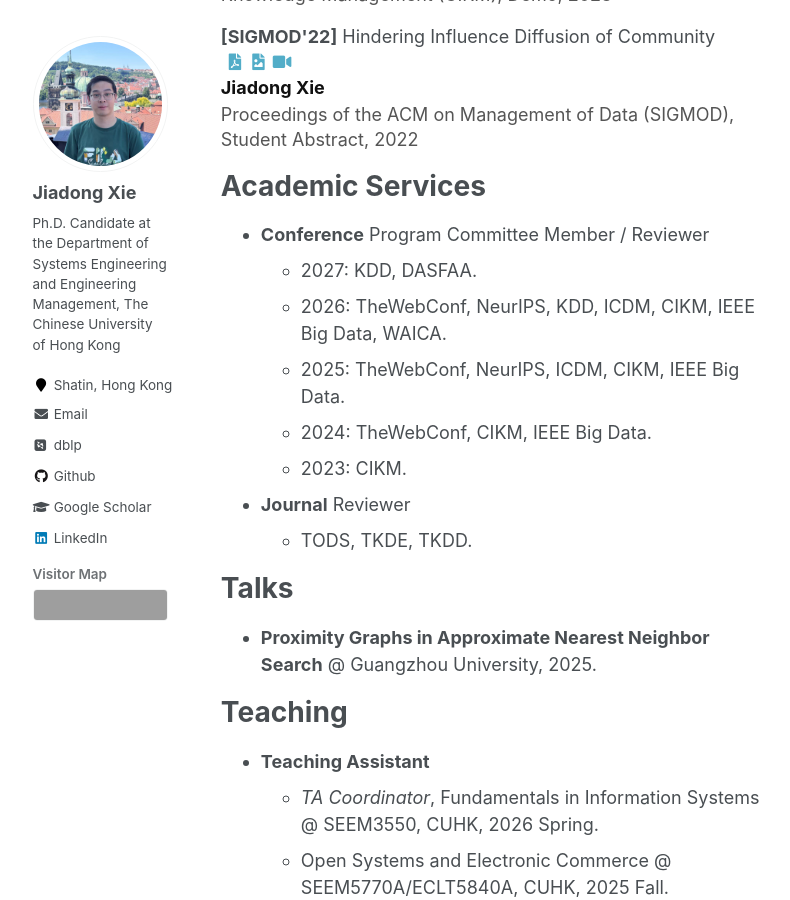
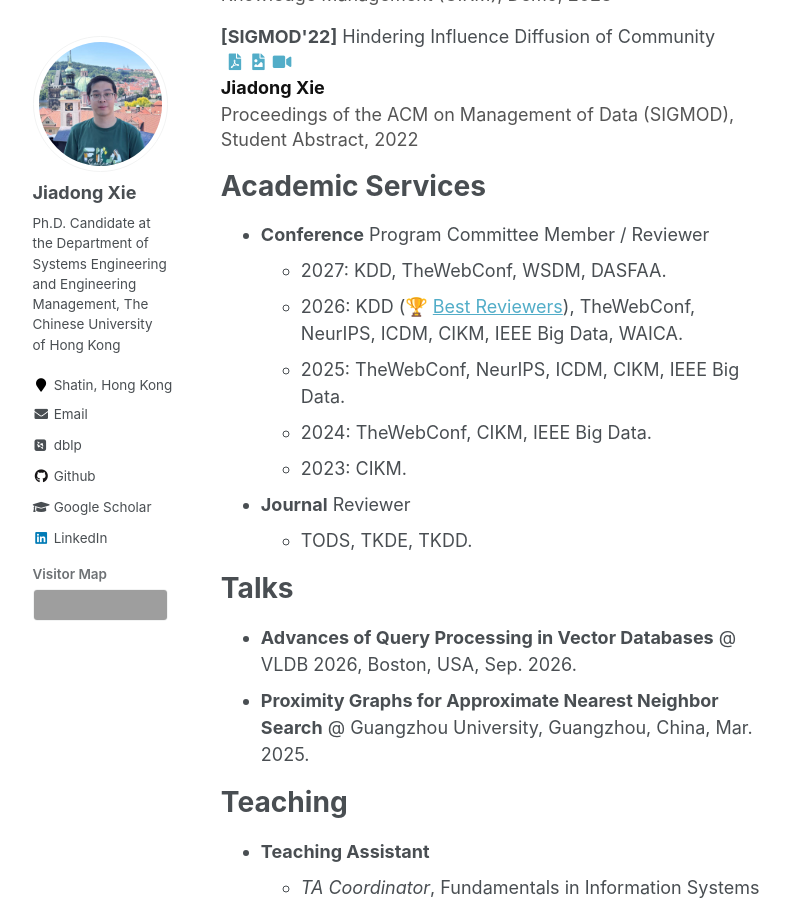
Before and after one commit to Xiejiadong/Xiejiadong.github.io, a Jekyll site: the page built from _pages/about.md, in a window 1280 px wide and 900 px high, scrolled down 3696 px. Shown: the whole window, without its empty margins (163-953 px from the left). Built offline with Jekyll 4.4.1, drawn with Linux system fonts in a browser that asks for light colours; some web fonts are replaced; grey boxes are pictures that could not be loaded.

Commit message:
Update about.md

```diff
--- a/_pages/about.md
+++ b/_pages/about.md
@@ -411,8 +411,8 @@ Publications
 Academic Services
 ======
 - **Conference** Program Committee Member / Reviewer
-  - 2027: KDD, DASFAA.
-  - 2026: TheWebConf, NeurIPS, KDD, ICDM, CIKM, IEEE Big Data, WAICA.
+  - 2027: KDD, TheWebConf, WSDM, DASFAA.
+  - 2026: KDD (🏆 [Best Reviewers](https://kdd2026.kdd.org/kdd-best-reviewers/#research)), TheWebConf, NeurIPS, ICDM, CIKM, IEEE Big Data, WAICA.
   - 2025: TheWebConf, NeurIPS, ICDM, CIKM, IEEE Big Data.
   - 2024: TheWebConf, CIKM, IEEE Big Data.
   - 2023: CIKM.
@@ -422,7 +422,8 @@ Academic Services
 
 Talks
 ======
-- **Proximity Graphs in Approximate Nearest Neighbor Search** @ Guangzhou University, 2025.
+* **Advances of Query Processing in Vector Databases** @ VLDB 2026, Boston, USA, Sep. 2026.
+* **Proximity Graphs for Approximate Nearest Neighbor Search** @ Guangzhou University, Guangzhou, China, Mar. 2025.
 
 
 Teaching
```
